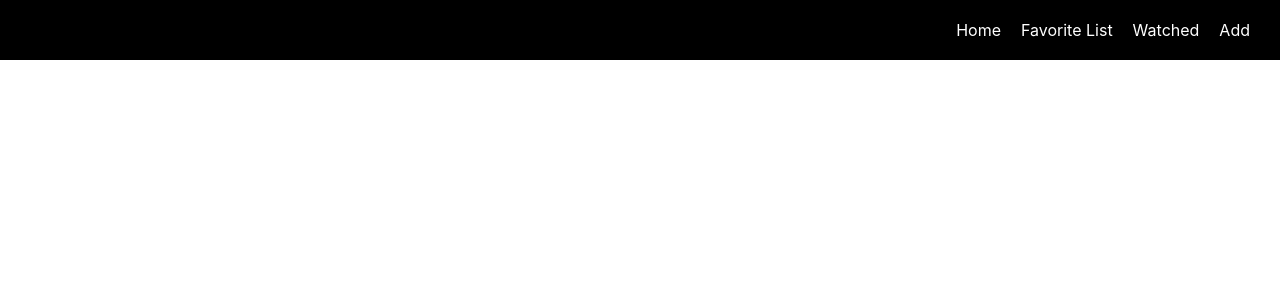
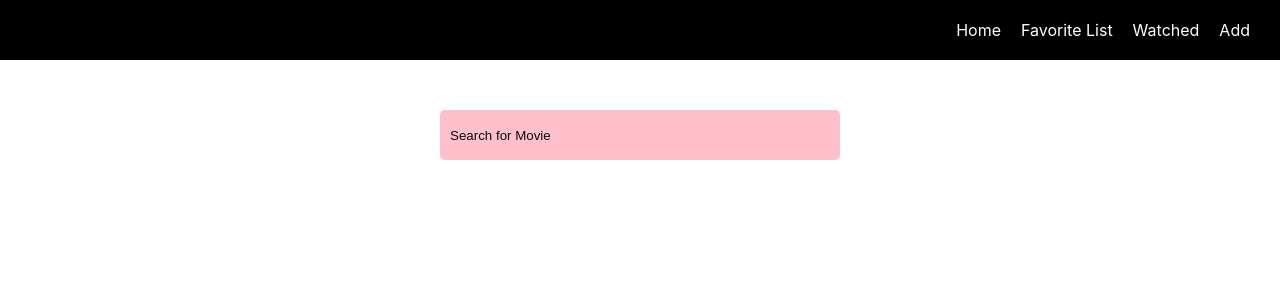
Before and after one commit to snowleopardAlexa/movies-app-context-api, a React (Create React App) app: page /add in a window 1280 px wide. Shown: the top 300 px of the page. Built offline with nearby package versions, Linux system fonts and the light colour scheme.

Commit message:
fetch api from tmdb with promises

```diff
--- a/src/App.js
+++ b/src/App.js
@@ -3,7 +3,7 @@ import { Routes, Route } from 'react-router-dom'
 import Navbar from './components/Navbar/Navbar';
 import Home from './components/Home';
 import FavoriteList from './components/FavoriteList';
-import Add from './components/Add';
+import Add from './components/Add/Add';
 
 function App() {
   return (
@@ -11,8 +11,8 @@ function App() {
       <Navbar />
       <Routes>
         <Route path="/" element={<Home />} />
-        <Route path="/" element={<FavoriteList />} />
-        <Route path="/" element={<Add />} />
+        <Route path="/favoritelist" element={<FavoriteList />} />
+        <Route path="/add" element={<Add />} />
       </Routes>
     </div>
   );
--- a/src/components/Add.jsx
+++ /dev/null
@@ -1,11 +0,0 @@
-
-
-const Add = () => {
-  return (
-    <div>
-
-    </div>
-  )
-}
-
-export default Add
--- /dev/null
+++ b/src/components/Add/Add.css
@@ -0,0 +1,21 @@
+.search {
+    display: flex;
+    justify-content: center;
+}
+
+.input__container {
+    margin-top: 50px;
+}
+
+input {
+    background-color: pink;
+    height: 50px;
+    width: 400px;
+    border: none;
+    border-radius: 5px;
+    text-indent: 10px;
+}
+
+input::placeholder {
+    color: rgb(12, 12, 12);
+}
--- /dev/null
+++ b/src/components/Add/Add.jsx
@@ -0,0 +1,36 @@
+/* eslint-disable no-undef */
+import "./Add.css";
+import { useState } from "react";
+
+const Add = () => {
+  const [query, setQuery] = useState("");
+
+  const onChange = (e) => {
+    e.preventDefault();
+
+    setQuery(e.target.value);
+
+    // fetch API from TMDB with promises
+    fetch(
+      `https://api.themoviedb.org/3/search/movie?api_key=${process.env.REACT_APP_MOVIES_KEY}&language=en-US&page=1&include_adult=false&query=${e.target.value}`
+    )
+    .then((res) = res.json())
+    .then((data) => {
+      console.log(data)
+    })
+  };
+  return (
+    <div className="search">
+      <div className="input__container">
+        <input
+          type="text"
+          placeholder="Search for Movie"
+          value={query}
+          onChange={onChange}
+        />
+      </div>
+    </div>
+  );
+};
+
+export default Add;
--- a/src/components/Home.jsx
+++ b/src/components/Home.jsx
@@ -2,8 +2,8 @@
 
 const Home = () => {
   return (
-    <div>
-      home
+    <div className="container">
+
     </div>
   )
 }
```
